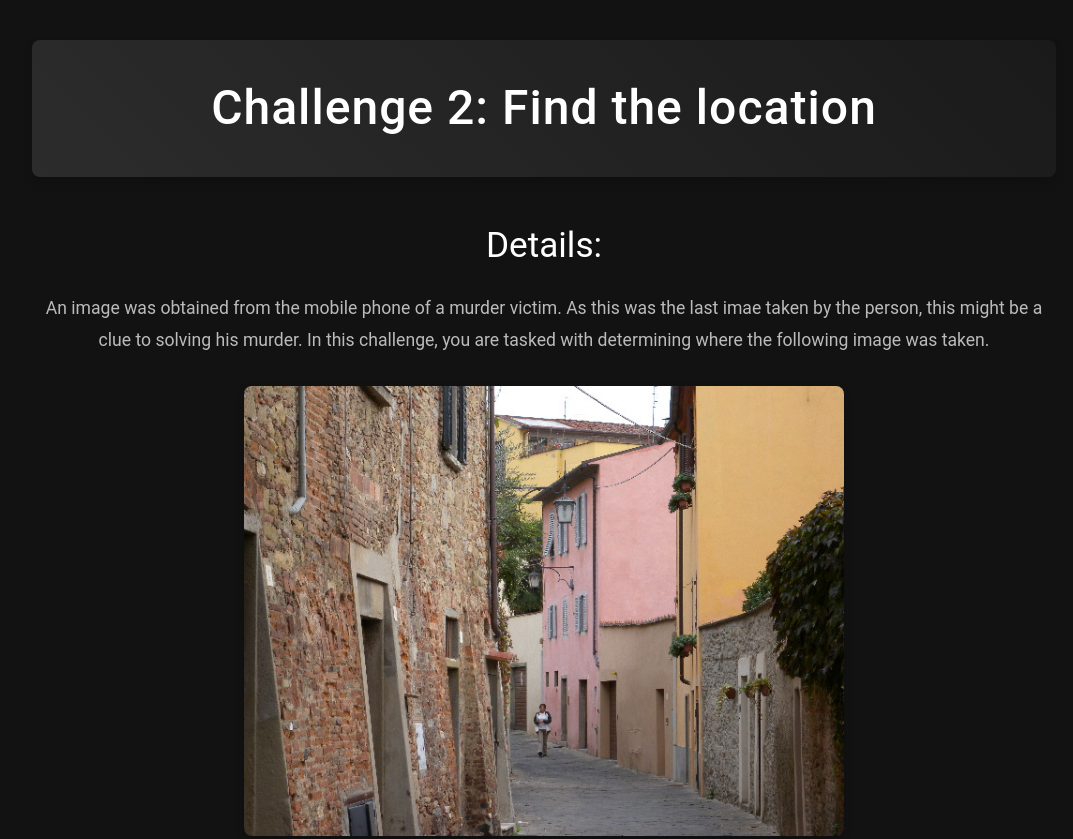
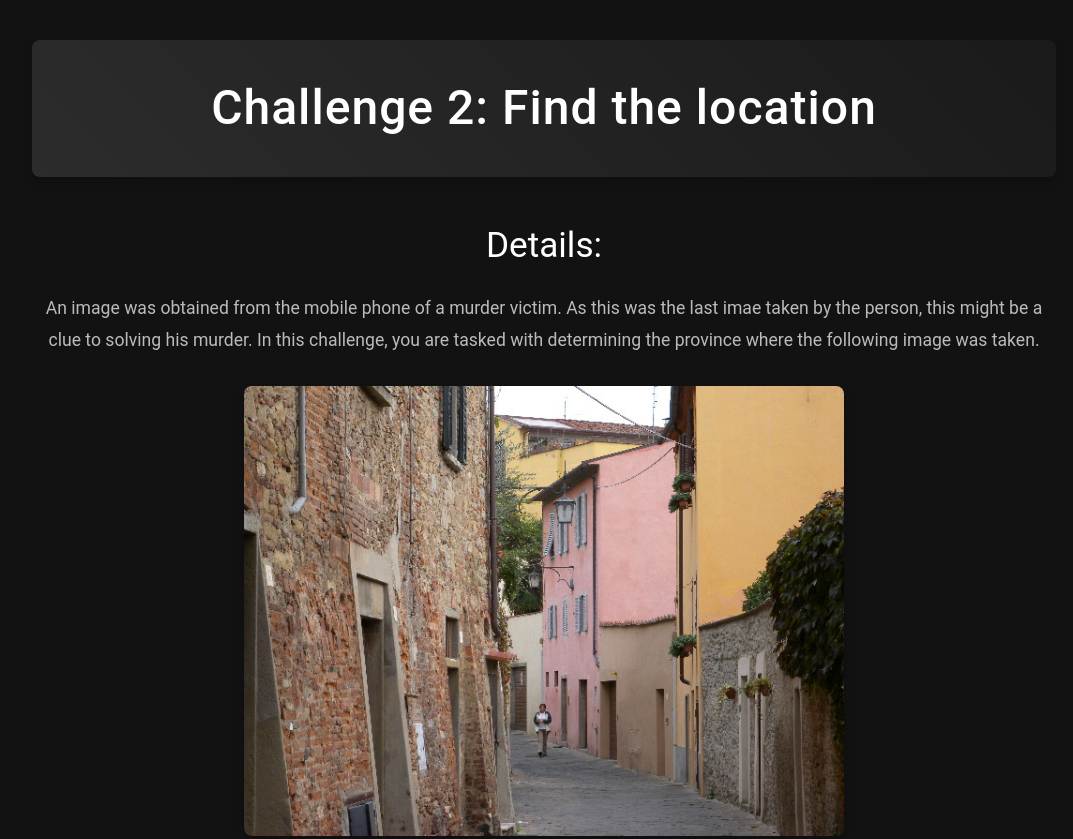
Before and after one commit to Not-here-anymore/Not-here-anymore, a plain HTML site: page challenges/challenge2-67672.html in a window 1280 px wide. Shown: the top 839 px of the page, without its empty margins (96-1169 px from the left). Drawn offline with Linux system fonts and the light colour scheme.

Commit message:
Update challenge2-67672.html

```diff
--- a/challenges/challenge2-67672.html
+++ b/challenges/challenge2-67672.html
@@ -13,7 +13,7 @@
 
     <section class="challenge-details">
         <h2>Details:</h2>
-        <p>An image was obtained from the mobile phone of a murder victim. As this was the last imae taken by the person, this might be a clue to solving his murder. In this challenge, you are tasked with determining where the following image was taken.</p>
+        <p>An image was obtained from the mobile phone of a murder victim. As this was the last imae taken by the person, this might be a clue to solving his murder. In this challenge, you are tasked with determining the province where the following image was taken.</p>
 
         <div class="image-container">
             <img src="../assets/images/challenge2-image.jpg" alt="Challenge 2 Image" width="600">
```
